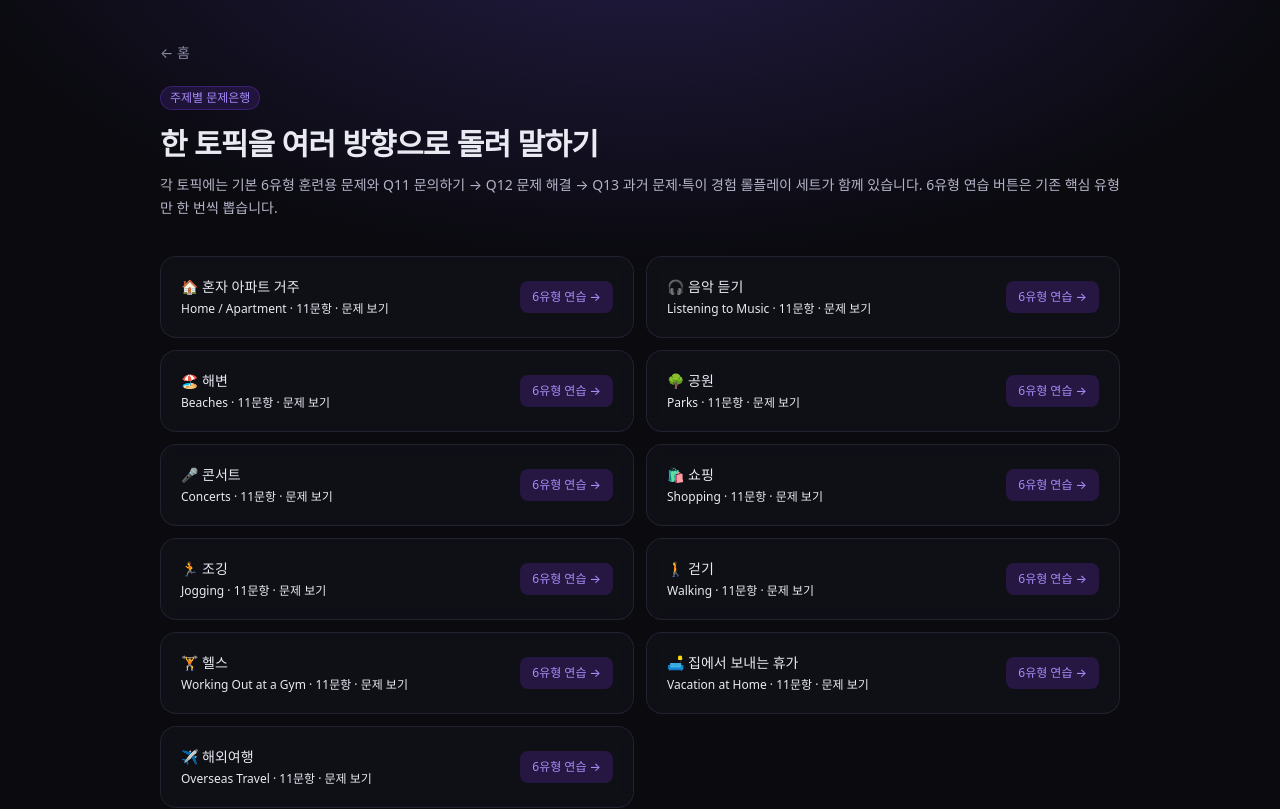
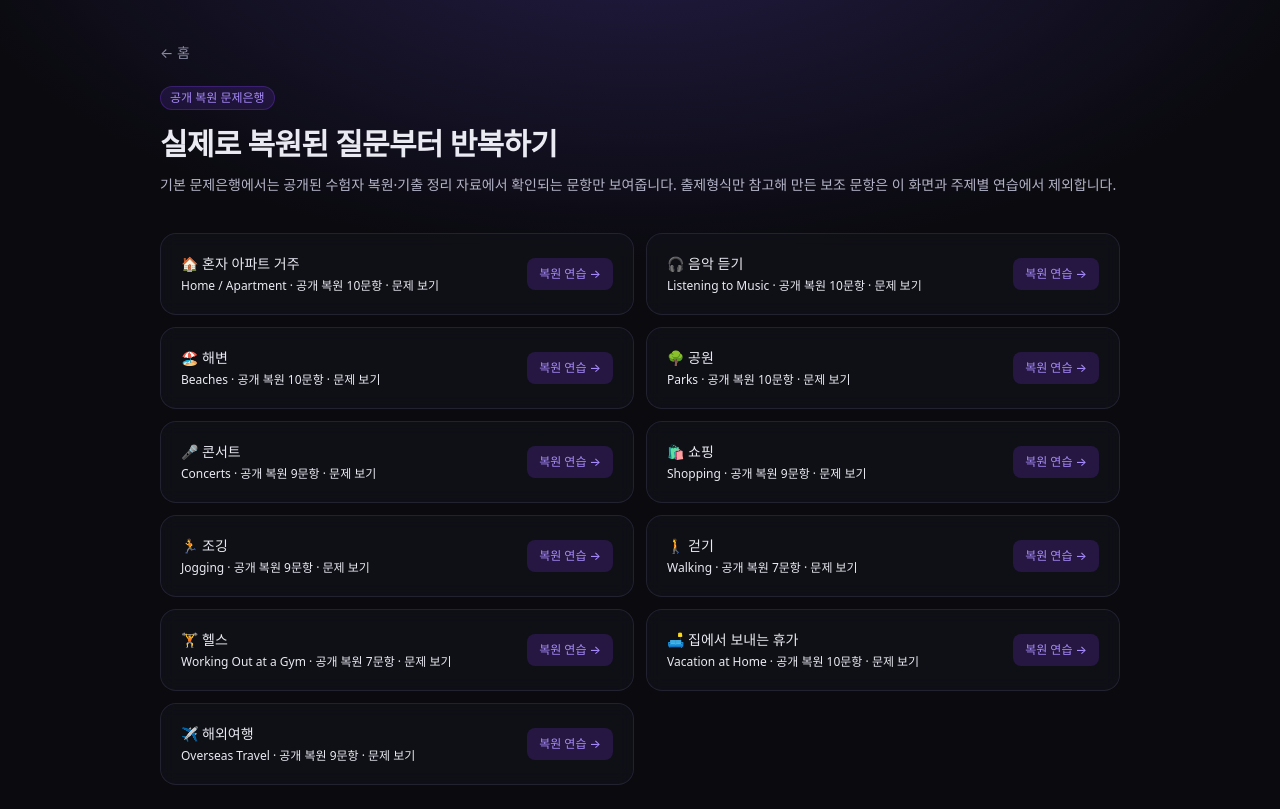
Before and after one commit to KSH0660/Yumi-Opic, a Next.js app: page /topics in a window 1280 px wide. Shown: the top 809 px of the page. Built offline with nearby package versions, Linux system fonts and the light colour scheme.

Commit message:
Show only verified questions in topic bank

```diff
--- a/src/components/TopicsView.tsx
+++ b/src/components/TopicsView.tsx
@@ -11,22 +11,23 @@ export default function TopicsView() {
   return <main className="mx-auto w-full max-w-5xl px-5 pb-24 pt-10 sm:px-8">
     <Link href="/" className="text-sm text-ink-400">← 홈</Link>
     <header className="mt-5">
-      <Badge tone="accent">주제별 문제은행</Badge>
-      <h1 className="mt-4 text-3xl font-semibold tracking-tight">한 토픽을 여러 방향으로 돌려 말하기</h1>
-      <p className="mt-3 text-sm leading-relaxed text-ink-300">각 토픽에는 기본 6유형 훈련용 문제와 Q11 문의하기 → Q12 문제 해결 → Q13 과거 문제·특이 경험 롤플레이 세트가 함께 있습니다. 6유형 연습 버튼은 기존 핵심 유형만 한 번씩 뽑습니다.</p>
+      <Badge tone="accent">공개 복원 문제은행</Badge>
+      <h1 className="mt-4 text-3xl font-semibold tracking-tight">실제로 복원된 질문부터 반복하기</h1>
+      <p className="mt-3 text-sm leading-relaxed text-ink-300">기본 문제은행에서는 공개된 수험자 복원·기출 정리 자료에서 확인되는 문항만 보여줍니다. 출제형식만 참고해 만든 보조 문항은 이 화면과 주제별 연습에서 제외합니다.</p>
     </header>
 
     <div className="mt-9 grid gap-3 sm:grid-cols-2">{surveyTopics.map((topic) => {
       const open = openId === topic.id;
+      const verifiedQuestions = topic.questions.filter((q) => q.source === "verified");
       return <Card key={topic.id} className="overflow-hidden">
         <div className="flex items-center gap-3 p-5">
           <button type="button" aria-expanded={open} onClick={() => setOpenId(open ? null : topic.id)} className="min-w-0 flex-1 text-left">
             <span className="block text-sm font-medium">{topic.emoji} {topic.ko}</span>
-            <span className="mt-1 block text-xs text-ink-500">{topic.en} · {topic.questions.length}문항 · {open ? "접기" : "문제 보기"}</span>
+            <span className="mt-1 block text-xs text-ink-500">{topic.en} · 공개 복원 {verifiedQuestions.length}문항 · {open ? "접기" : "문제 보기"}</span>
           </button>
-          <Link className="rounded-lg bg-accent-600/20 px-3 py-2 text-xs font-medium text-accent-400" href={`/exam?mode=practice&topic=${encodeURIComponent(topic.id)}`}>6유형 연습 →</Link>
+          <Link className="rounded-lg bg-accent-600/20 px-3 py-2 text-xs font-medium text-accent-400" href={`/exam?mode=practice&topic=${encodeURIComponent(topic.id)}`}>복원 연습 →</Link>
         </div>
-        {open && <div className="divide-y divide-ink-800 border-t border-ink-800">{topic.questions.map((q) => <div key={q.id} className="p-4">
+        {open && <div className="divide-y divide-ink-800 border-t border-ink-800">{verifiedQuestions.map((q) => <div key={q.id} className="p-4">
           <div className="flex flex-wrap items-center gap-2"><span className="text-xs font-semibold text-accent-400">{TYPE_LABELS[q.type]}</span><SourceBadge source={q.source} /></div>
           <p className="mt-2 text-sm leading-relaxed text-ink-200">{q.en}</p>
           <p className="mt-1 text-xs leading-relaxed text-ink-500">{q.ko}</p>
```
